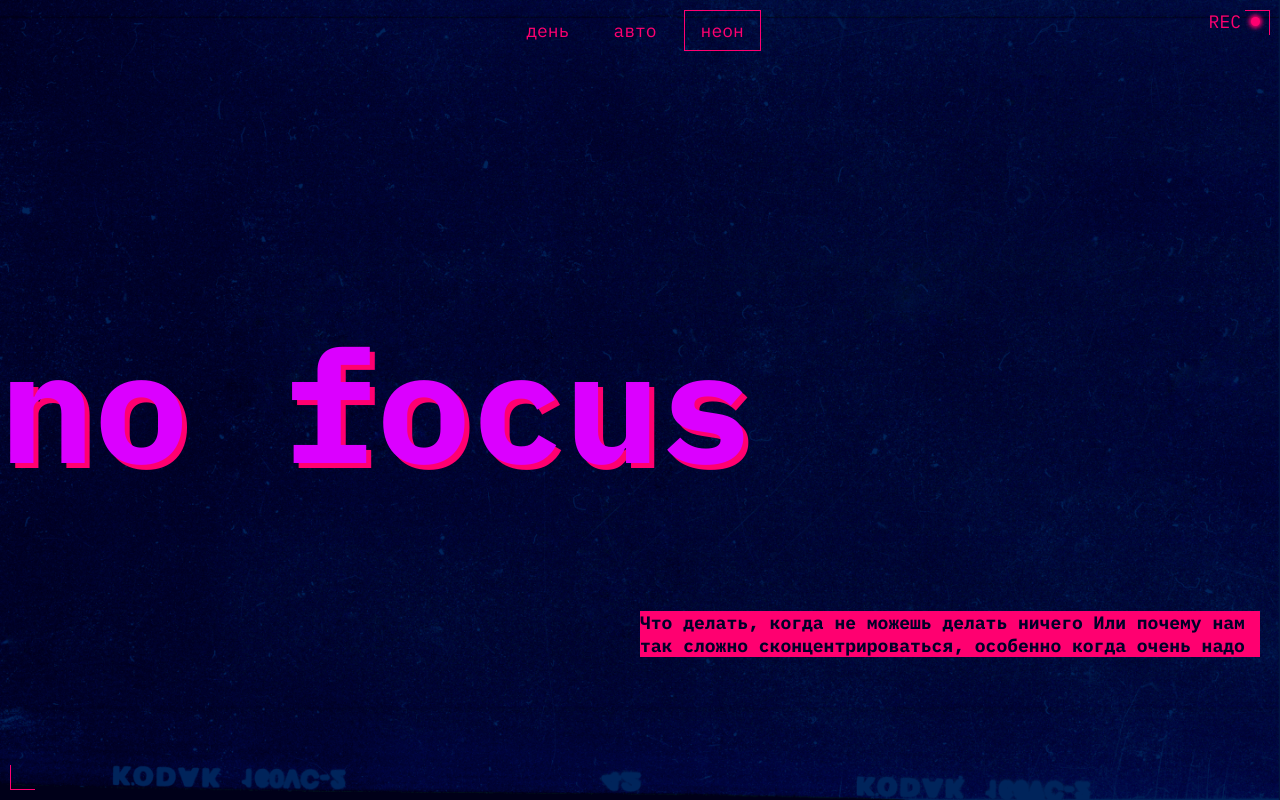
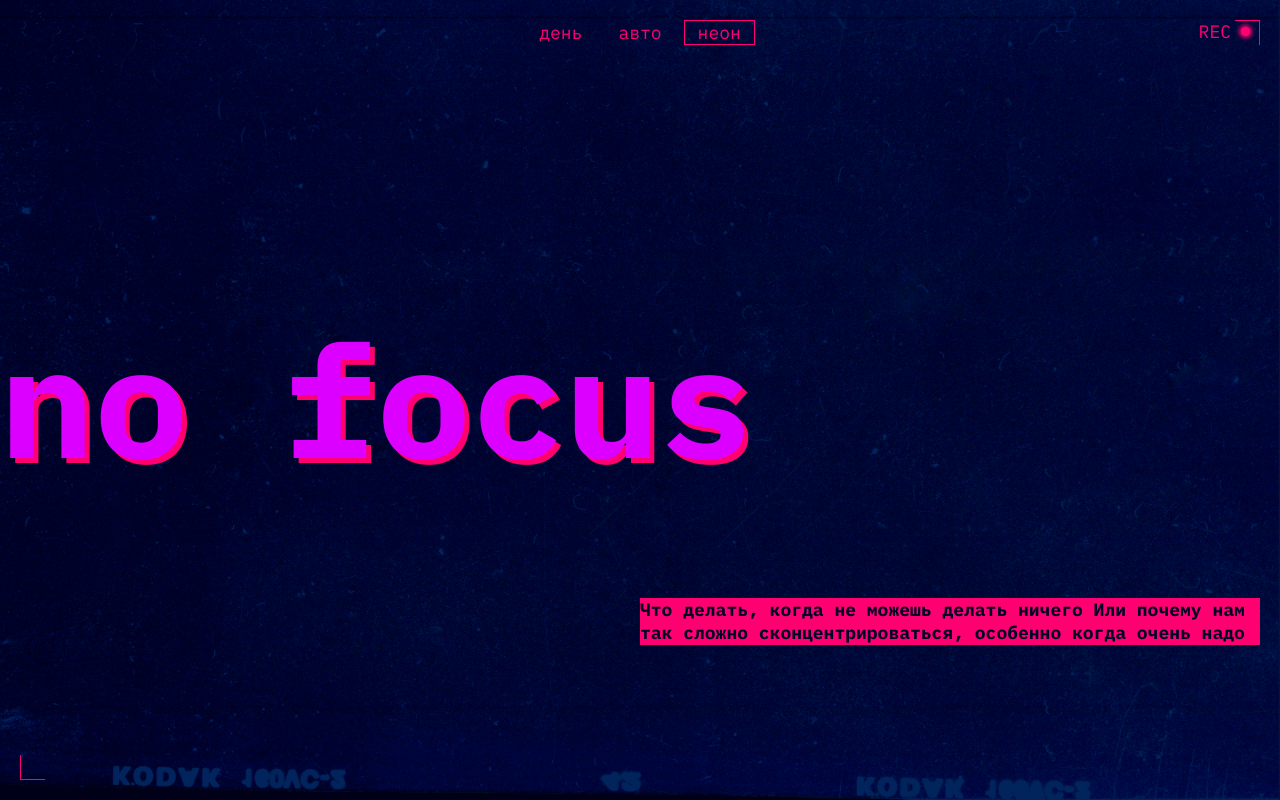
Before and after one commit to Southhhhhh-tech/slozhno-sosredotochitsya-fd, a plain HTML site: page index.html in a window 1280 px wide. Both pictures are taken after a click on the button "неон". Shown: the top 800 px of the page. Drawn offline with Linux system fonts and the light colour scheme.

Commit message:
1024 is fine

```diff
--- a/styles/style.css
+++ b/styles/style.css
@@ -17,7 +17,6 @@
   justify-items: end;
   height: 100vh;
   min-height: 668px;
-  padding-top: 10px;
 }
 
 .header__decoration-record {
@@ -25,8 +24,8 @@
   display: var(--display-decoration-record, flex);
   align-items: center;
   gap: 10px;
-  top: 10px;
-  right: 20px;
+  top: 20px;
+  right: 30px;
   color: var(--decoration-color, #FF0070);
 }
 
@@ -49,15 +48,15 @@
 .decoration-element--top-right {
   border-top: 1px solid var(--decoration-color, #FF0070);
   border-right: 1px solid var(--decoration-color, #FF0070);
-  top: 10px;
-  right: 10px;
+  top: 20px;
+  right: 20px;
 }
 
 .decoration-element--bottom-left {
   border-bottom: 1px solid var(--decoration-color, #FF0070);
   border-left: 1px solid var(--decoration-color, #FF0070);
-  bottom: 10px;
-  left: 10px;
+  bottom: 20px;
+  left: 20px;
 }
 
 .header__theme-menu {
@@ -67,7 +66,7 @@
 .header__theme-menu-list {
   display: flex;
   flex-direction: column;
-  gap: 10px;
+  gap: 8px;
 }
 
 .header__theme-menu-button {
@@ -78,7 +77,7 @@
   border: 1px solid transparent;
   text-transform: lowercase;
   color: var(--theme-menu-color, #FF0070);
-  padding: 8px 16px;
+  padding: 0 13px;
 }
 
 .header__theme-menu-button:focus {
@@ -219,6 +218,10 @@
     grid-column: 2;
   }
 
+  .main__content {
+    padding: 60px 0;
+  }
+
   .main__section {
     padding: 0 20px;
   }
@@ -226,12 +229,13 @@
   .text__section:nth-child(odd) {
     display: grid;
     grid-template-columns: 1fr 2fr;
+    gap: 10px;
   }
 
   .section__list-gallery {
     display: grid;
     grid-template-columns: repeat(3, 1fr);
-    grid-template-rows: repeat(3, 1fr);
+    grid-template-rows: auto;
     gap: 20px;
   }
 
@@ -265,6 +269,10 @@
     font-size: clamp(7.5rem, 0.5625rem + 14.4531vw, 9.8125rem);
   }
 
+  .header {
+    padding: 20px 0;
+  }
+
   .header__title {
     grid-column: span 2;
     grid-row: 2;
@@ -275,10 +283,19 @@
     grid-row: 3;
   }
 
+  .main__content {
+    gap: 80px;
+  }
+
   .header__theme-menu {
     align-self: flex-start;
     justify-self: center;
     grid-column: span 2;
+    margin: 0 auto;
+  }
+
+  .text__section .section__list {
+    gap: 20px;
   }
 
   .text__section:nth-child(even) {
```
